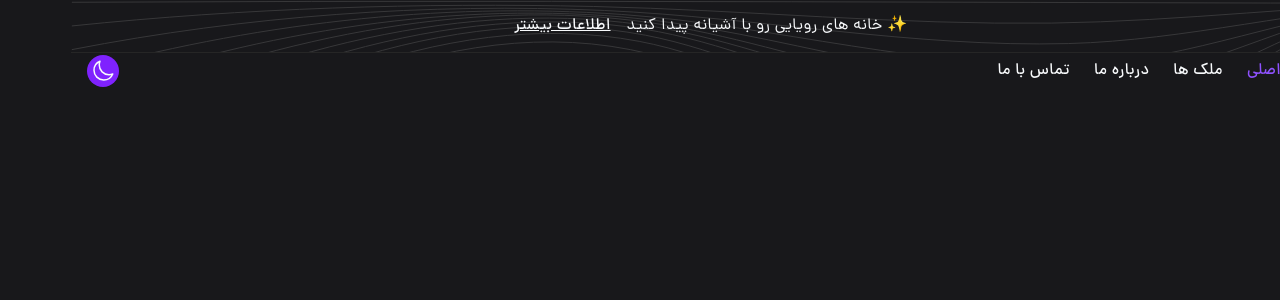
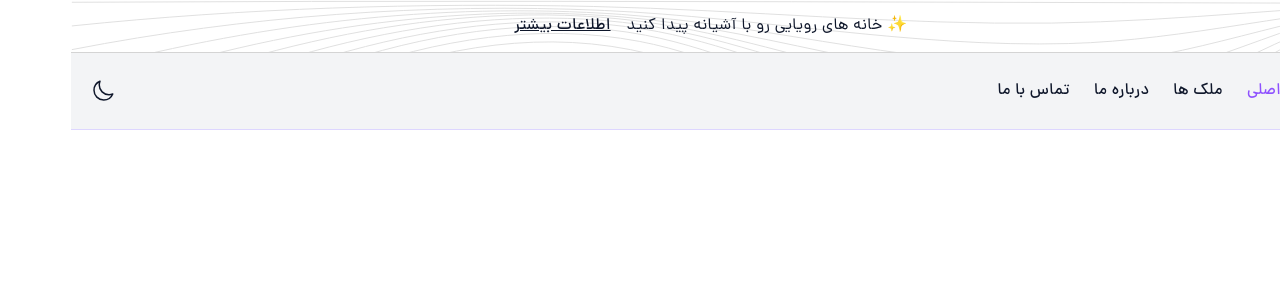
Before and after one commit to homow/home-nest, a React (Vite) app: page / in a window 1280 px wide. Shown: the top 300 px of the page. Built offline with nearby package versions, Linux system fonts and the light colour scheme.

Commit message:
config theme handler

```diff
--- a/index.html
+++ b/index.html
@@ -1,5 +1,5 @@
 <!doctype html>
-<html lang="en" dir="rtl" class="dark">
+<html lang="en" dir="rtl">
 <head>
     <meta charset="UTF-8">
     <meta http-equiv="X-UA-Compatible" content="IE=edge">
@@ -10,6 +10,16 @@
 
     <!-- scripts -->
     <script type="module" src="/src/main.jsx"></script>
+    <script>
+        (function () {
+            const theme = localStorage.getItem("theme") === "dark" ? "dark" : "light";
+            document.documentElement.classList.toggle("dark", theme === "dark");
+        })();
+        document.documentElement.classList.toggle(
+            "dark",
+
+        )
+    </script>
 </head>
 
 <body>
--- a/src/Layout/Header/HeaderBase/HeaderBase.jsx
+++ b/src/Layout/Header/HeaderBase/HeaderBase.jsx
@@ -1,22 +1,28 @@
 import {useState} from "react";
 import HeaderNav from "./HeaderNav.jsx";
 import ThemeSection from "./ThemeSection.jsx";
+import Overlay from "@/components/ui/Overlay.jsx";
 
 export default function HeaderBase() {
     const [isOpenMenu, setIsOpenMenu] = useState(false);
 
     return (
-        <nav className={"container flex flex-row items-center justify-between"}>
+        <>
+            <Overlay flag={isOpenMenu} setFlag={setIsOpenMenu}/>
+            <div className={"bg-header-bg border-b border-dark-blue-15"}>
+                <nav className={"container py-5 flex flex-row items-center justify-between"}>
+                    <HeaderNav openMenu={isOpenMenu} setOpenMenu={setIsOpenMenu}/>
+                    <ThemeSection/>
                     {/* toggle nav menu in mobile */}
                     <span
                         onClick={() => setIsOpenMenu(!isOpenMenu)}
                         className={"cursor-pointer md:hidden"}>
-                <svg className={"size-6"}>
-                    <use href="#bars-icon"></use>
+                        <svg className={"size-6 -scale-x-100"}>
+                            <use href={isOpenMenu ? "#close-icon" : "#bars-icon"}></use>
                         </svg>
                     </span>
-            <HeaderNav openMenu={isOpenMenu}/>
-            <ThemeSection/>
                 </nav>
+            </div>
+        </>
     )
 }
--- a/src/Layout/Header/HeaderBase/HeaderNav.jsx
+++ b/src/Layout/Header/HeaderBase/HeaderNav.jsx
@@ -1,24 +1,24 @@
 import {NavLink} from "react-router-dom";
 
-export default function HeaderNav({openMenu}) {
+export default function HeaderNav({openMenu, setOpenMenu}) {
     return (
         <ul className={`flex items-start gap-4 max-md:nav-mobile ${openMenu ? "right-0" : "-right-41"}`}>
-            <li className={"max-w-max w-full pr-2 py-1.5 cursor-pointer active:bg-glass"}>
+            <li onClick={() => setOpenMenu(false)} className={"w-full pr-2 py-1.5 cursor-pointer active:bg-glass md:max-w-max"}>
                 <NavLink to={"/"} className={({isActive}) =>  `block ${isActive && 'text-violet-500'}`}>
                     صفحه اصلی
                 </NavLink>
             </li>
-            <li className={"max-w-max w-full pr-2 py-1.5 cursor-pointer active:bg-glass"}>
+            <li onClick={() => setOpenMenu(false)} className={"w-full pr-2 py-1.5 cursor-pointer active:bg-glass md:max-w-max"}>
                 <NavLink to={"/properties"} className={({isActive}) => `block ${isActive && 'text-violet-500'}`}>
                     ملک ها
                 </NavLink>
             </li>
-            <li className={"max-w-max w-full pr-2 py-1.5 cursor-pointer active:bg-glass"}>
+            <li onClick={() => setOpenMenu(false)} className={"w-full pr-2 py-1.5 cursor-pointer active:bg-glass md:max-w-max"}>
                 <NavLink to={"/about"} className={({isActive}) => `block ${isActive && 'text-violet-500'}`}>
                     درباره ما
                 </NavLink>
             </li>
-            <li className={"max-w-max w-full pr-2 py-1.5 cursor-pointer active:bg-glass"}>
+            <li onClick={() => setOpenMenu(false)} className={"w-full pr-2 py-1.5 cursor-pointer active:bg-glass md:max-w-max"}>
                 <NavLink to={"/contact"} className={({isActive}) => `block ${isActive && 'text-violet-500'}`}>
                     تماس با ما
                 </NavLink>
--- a/src/Layout/Header/HeaderBase/ThemeSection.jsx
+++ b/src/Layout/Header/HeaderBase/ThemeSection.jsx
@@ -1,8 +1,24 @@
+import {useEffect, useState} from "react";
+
+
 export default function ThemeSection() {
+    const [theme, setTheme] = useState(localStorage.getItem("theme") === "dark" ? "dark" : "light");
+
+    const changeTheme = () => {
+        setTheme(prevState => prevState === "dark" ? "light" : "dark");
+    }
+
+    useEffect(() => {
+        document.documentElement.classList.toggle("dark", theme === "dark");
+        localStorage.setItem("theme", theme);
+    }, [theme]);
+
     return (
-        <div className={"bg-violet-600 inline-block p-1 rounded-full cursor-pointer"}>
+        <div
+            onClick={changeTheme}
+            className={"inline-block p-1 rounded-full cursor-pointer"}>
             <svg className={"size-6"}>
-                <use href="#moon-icon"></use>
+                <use href={`#${theme === "dark" ? "sun-icon" : "moon-icon"}`}></use>
             </svg>
         </div>
     )
--- a/src/components/ui/Overlay.jsx
+++ b/src/components/ui/Overlay.jsx
@@ -1,7 +1,7 @@
 import React from 'react'
 
-export default function Overlay() {
+export default function Overlay({flag, setFlag}) {
     return (
-        <div>Overlay</div>
+        <div onClick={() => setFlag(false)} className={`fixed z-10 inset-0 bg-black/50 w-full h-full ${flag ? "block" : "hidden"}`}></div>
     )
 }
--- a/src/styles/global.css
+++ b/src/styles/global.css
@@ -21,9 +21,10 @@
     --color-grey-15: var(--color-neutral-300);
     --color-glass: rgba(0, 0, 0, .18);
     --color-grey-10: var(--color-gray-200);
+    --color-header-bg: var(--color-gray-100);
+    --color-dark-blue-15: var(--color-violet-200);
 
     /* you should changes below colors in light theme */
-    --color-header-bg: #1E1E1E;
     --color-grey-60: var(--color-neutral-400);
 }
 
@@ -35,10 +36,11 @@
     --color-grey-15: #262626;
     --color-grey-60: var(--color-neutral-400);
     --color-glass: rgba(255, 255, 255, .1);
+    --color-dark-blue-15: #211E2F;
 }
 
 @utility nav-mobile {
-    @apply fixed w-40 flex-col bg-grey-10 bottom-0 top-0 pt-8 transition-all duration-200;
+    @apply fixed z-20 w-40 flex-col bg-grey-10 bottom-0 top-0 pt-8 transition-all duration-200;
 }
 
 @layer base {
```
Lines whose indentation alone changed are shown as unchanged.
